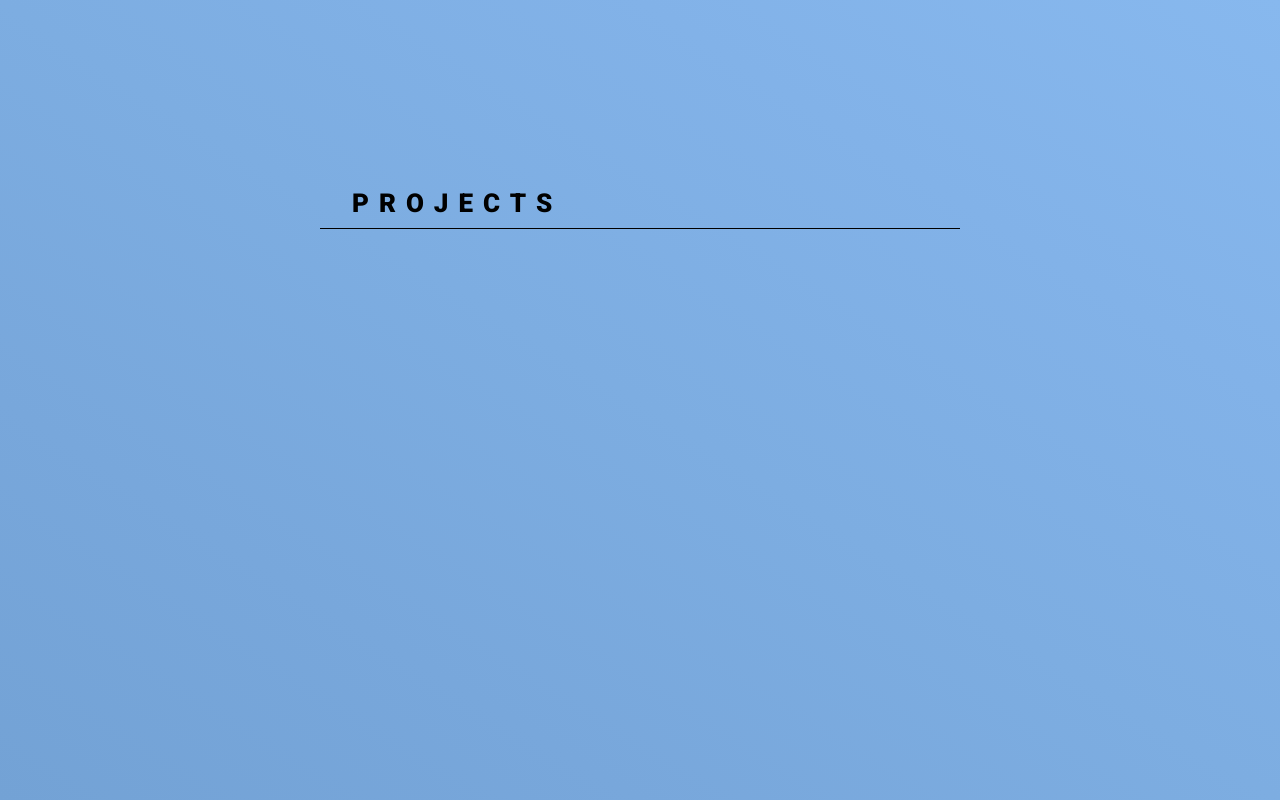
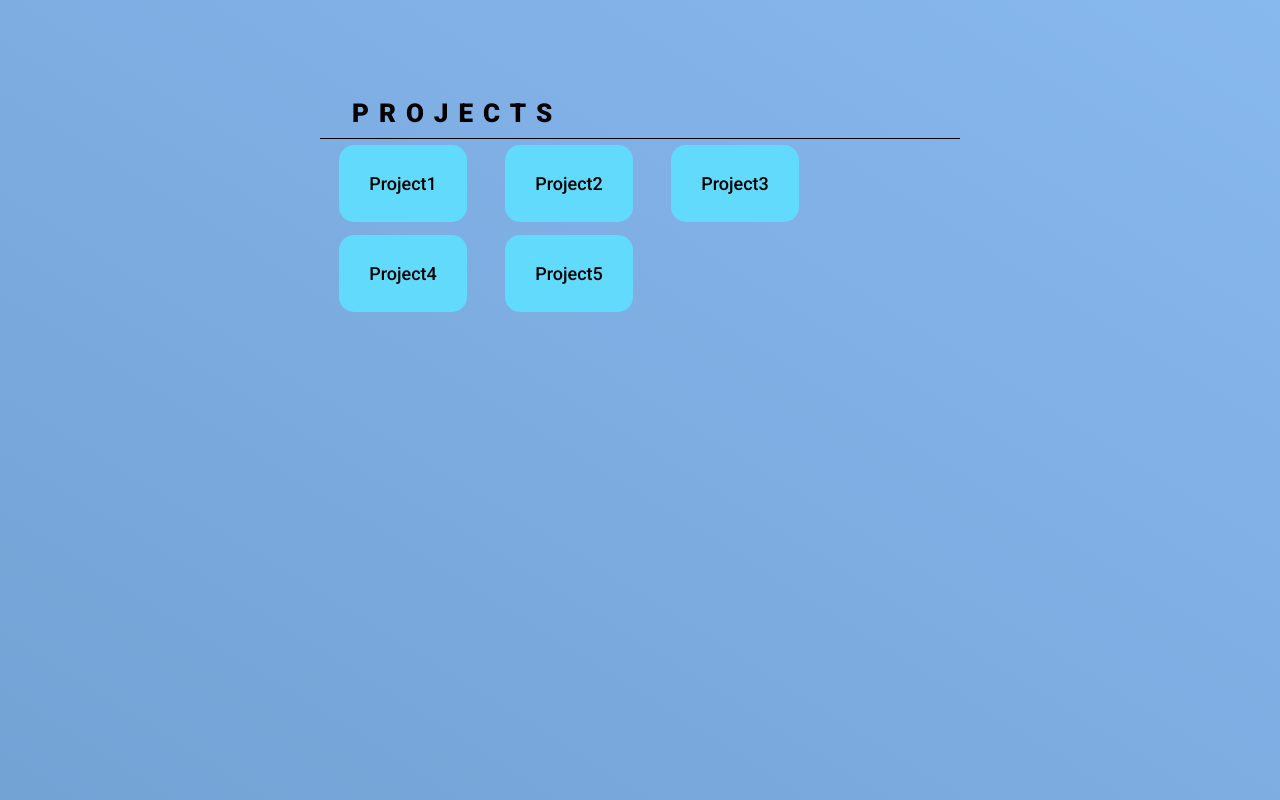
Before and after one commit to uziasr/paper_trails, a React (Create React App) app: page / in a window 1280 px wide. Built offline with nearby package versions, Linux system fonts and the light colour scheme.

Commit message:
adding some simple styling to Projects

```diff
--- a/src/App.scss
+++ b/src/App.scss
@@ -3,6 +3,11 @@
 $standardBorderRadius: 15px;
 $standardFontColor: black;
 
+
+@mixin getFlexed {
+  display: flex;
+  flex-wrap: wrap;
+}
 
 body {
   font-family: 'Roboto', sans-serif;
@@ -52,10 +57,10 @@ body {
   width: 50%;
   margin-bottom: 30%;
 
-  .projectTextWrap {
+  .projectHeaderTextWrap {
     border-bottom: 1px solid $standardFontColor;
 
-    .projectText {
+    .projectHeaderText {
       color: $standardFontColor;
       font-weight: bold;
       letter-spacing: 10px;
@@ -63,4 +68,20 @@ body {
       margin: 0 0 10px 32px;
     }
   }
+
+  .projectWrap {
+    @include getFlexed;
+
+    .project {
+      margin: 1% 3%;
+      padding: 10px 30px;
+      border-radius: $standardBorderRadius;
+      background: #61dafb;
+      .projectText {
+        font-size: 18px;
+        font-weight: 400;
+        color: $standardFontColor;
+      }
+    }
+  }
 }
--- a/src/components/Project.js
+++ b/src/components/Project.js
@@ -0,0 +1,11 @@
+import React from 'react';
+
+const Project = ({ project }) => {
+    return (
+        <div className="project">
+            <p className="projectText">{project}</p>
+        </div>
+    );
+};
+
+export default Project;
--- a/src/components/Projects.js
+++ b/src/components/Projects.js
@@ -1,13 +1,19 @@
-import React from 'react';
+import React, { useState } from 'react';
+import Project from "./Project"
 
 const Projects = () => {
+
+    const [projects, setProjects] = useState([
+        "Project1", "Project2", "Project3", "Project4", "Project5"
+    ])
+
     return (
         <div className="projects">
-            <div className="projectTextWrap">
-                <p className="projectText">PROJECTS</p>
+            <div className="projectHeaderTextWrap">
+                <p className="projectHeaderText">PROJECTS</p>
             </div>
-            <div>
-
+            <div className="projectWrap">
+                {projects.map(project => <Project project={project} />)}
             </div>
         </div>
     );
```
